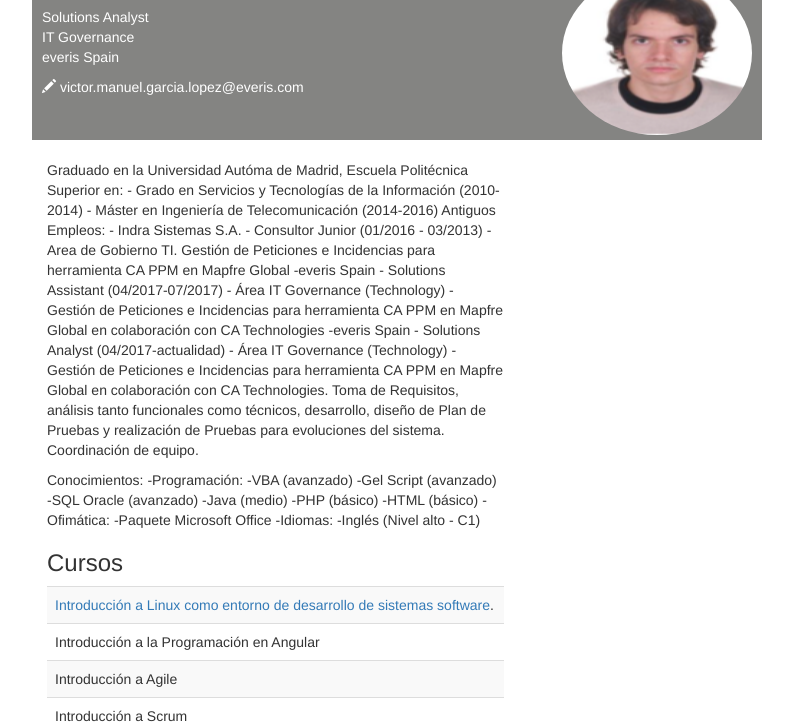
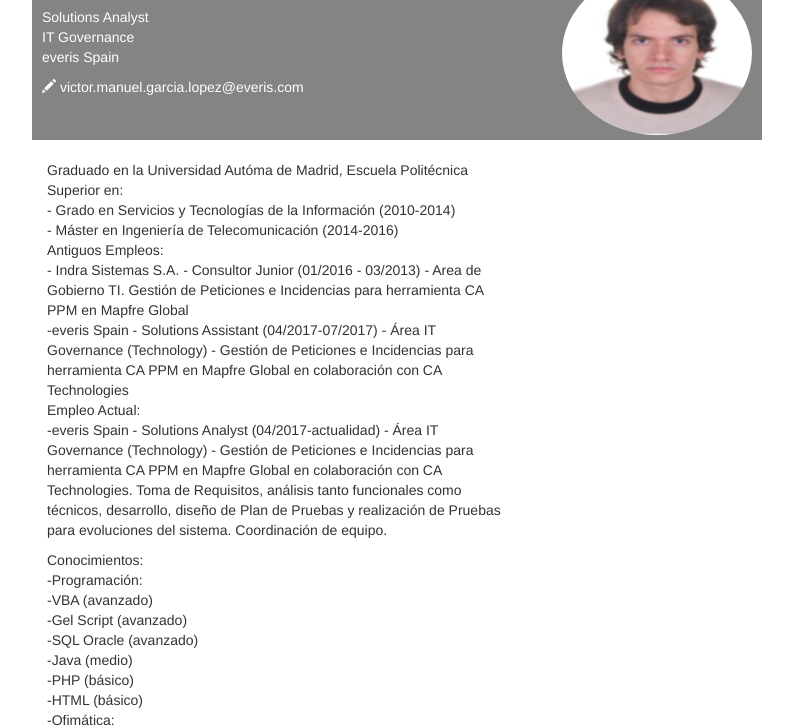
Before and after one commit to glvict1/glvict1.github.io, a plain HTML site: page index.html in a window 1280 px wide. Shown: the part 74-802 px from the top of the page, without its empty margins (243-1036 px from the left). Drawn offline with nearby package versions, Linux system fonts and the light colour scheme.

Commit message:
Sitio Web v3 - Se añaden saltos de línea

```diff
--- a/index.html
+++ b/index.html
@@ -41,30 +41,30 @@
       <div class='row'>
         <div class='col-sm-8'>
           <br>
-          <p>Graduado en la Universidad Autóma de Madrid, Escuela Politécnica Superior en:
-          	- Grado en Servicios y Tecnologías de la Información (2010-2014)
-          	- Máster en Ingeniería de Telecomunicación (2014-2016)
+          <p>Graduado en la Universidad Autóma de Madrid, Escuela Politécnica Superior en:<br>
+          	- Grado en Servicios y Tecnologías de la Información (2010-2014)<br>
+          	- Máster en Ingeniería de Telecomunicación (2014-2016)<br>
 
-          Antiguos Empleos:
-      		- Indra Sistemas S.A. - Consultor Junior (01/2016 - 03/2013) - Area de Gobierno TI. Gestión de Peticiones e Incidencias para herramienta CA PPM en Mapfre Global
+          Antiguos Empleos:<br>
+      		- Indra Sistemas S.A. - Consultor Junior (01/2016 - 03/2013) - Area de Gobierno TI. Gestión de Peticiones e Incidencias para herramienta CA PPM en Mapfre Global<br>
 
-      		-everis Spain - Solutions Assistant (04/2017-07/2017) - Área IT Governance (Technology) - Gestión de Peticiones e Incidencias para herramienta CA PPM en Mapfre Global en colaboración con CA Technologies
-
+      		-everis Spain - Solutions Assistant (04/2017-07/2017) - Área IT Governance (Technology) - Gestión de Peticiones e Incidencias para herramienta CA PPM en Mapfre Global en colaboración con CA Technologies<br>
+      	Empleo Actual:<br>
       		-everis Spain - Solutions Analyst (04/2017-actualidad) - Área IT Governance (Technology) - Gestión de Peticiones e Incidencias para herramienta CA PPM en Mapfre Global en colaboración con CA Technologies. Toma de Requisitos, análisis tanto funcionales como técnicos, desarrollo, diseño de Plan de Pruebas y realización de Pruebas para evoluciones del sistema. Coordinación de equipo.
       		</p>
 
-          <p>Conocimientos:
-          	-Programación:
-          		-VBA (avanzado)
-				-Gel Script (avanzado)
-          		-SQL Oracle (avanzado)
-          		-Java (medio)
-          		-PHP (básico)
-          		-HTML (básico)
-          	-Ofimática:
-          		-Paquete Microsoft Office
-          	-Idiomas:
-          		-Inglés (Nivel alto - C1)
+          <p>Conocimientos:<br>
+          	-Programación:<br>
+          		-VBA (avanzado)<br>
+				-Gel Script (avanzado)<br>
+          		-SQL Oracle (avanzado)<br>
+          		-Java (medio)<br>
+          		-PHP (básico)<br>
+          		-HTML (básico)<br>
+          	-Ofimática:<br>
+          		-Paquete Microsoft Office<br>
+          	-Idiomas:<br>
+          		-Inglés (Nivel alto - C1)<br>
 
           	</p>
 
```
